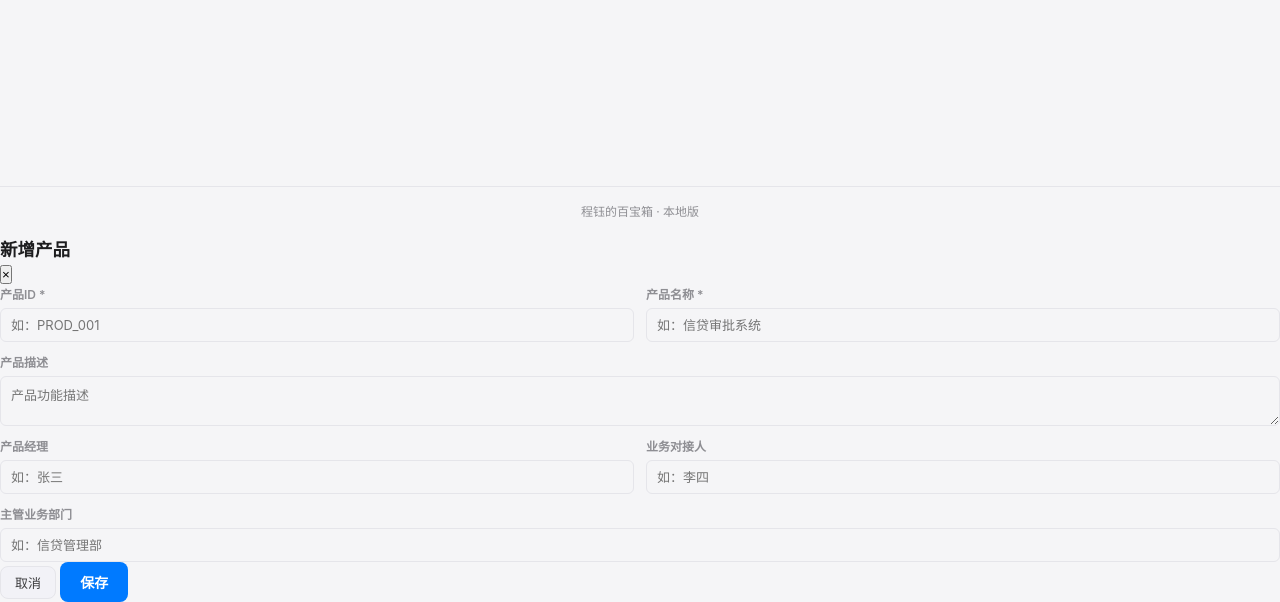
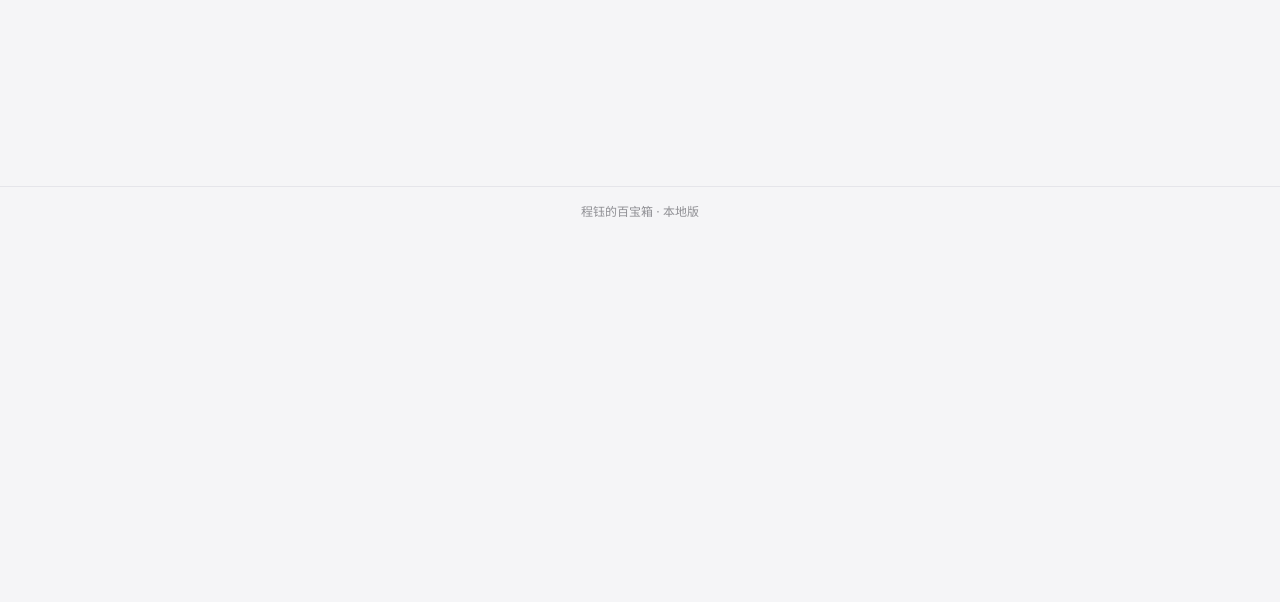
Before and after one commit to chengyu19870717/investment_hub, a FastAPI app: page /chart in a window 1280 px wide. Shown: the part 563-1165 px from the top of the page. After the commit the page ends 780 px from the top, so only its background shows below. Run offline with FastAPI, Linux system fonts and the light colour scheme; data that the repository does not hold is empty.

Commit message:
fix: 一图一表新增产品按钮不生效（缺少 ds-modal CSS）
Co-authored-by: Qwen-Coder <qwen-coder@alibabacloud.com>

```diff
--- a/templates/chart.html
+++ b/templates/chart.html
@@ -107,6 +107,30 @@
     .flow-step-form input:focus, .flow-step-form textarea:focus { border-color: var(--accent); }
     .flow-step-form textarea { resize: vertical; min-height: 40px; }
     .flow-step-form-btns { display: flex; gap: 8px; }
+
+    /* 通用 Modal（复用自数据标准） */
+    .ds-modal { display: none; position: fixed; inset: 0; z-index: 1000; }
+    .ds-modal--open { display: flex !important; align-items: center; justify-content: center; }
+    .ds-modal-backdrop { position: absolute; inset: 0; background: rgba(0,0,0,0.4); }
+    .ds-modal-content {
+        position: relative; background: var(--bg-card); border-radius: 14px;
+        box-shadow: 0 8px 32px rgba(0,0,0,0.2); max-height: 90vh;
+        display: flex; flex-direction: column; z-index: 1; width: 600px;
+    }
+    .ds-modal-header {
+        display: flex; align-items: center; justify-content: space-between;
+        padding: 16px 20px; border-bottom: 1px solid var(--border);
+    }
+    .ds-modal-header h3 { font-size: 16px; font-weight: 600; }
+    .ds-modal-close {
+        border: none; background: none; font-size: 22px; color: var(--text-muted);
+        cursor: pointer; padding: 0 4px; line-height: 1;
+    }
+    .ds-modal-body { padding: 20px; overflow-y: auto; flex: 1; }
+    .ds-modal-footer {
+        display: flex; align-items: center; gap: 8px;
+        padding: 12px 20px; border-top: 1px solid var(--border);
+    }
     </style>
 </head>
 <body>
```
